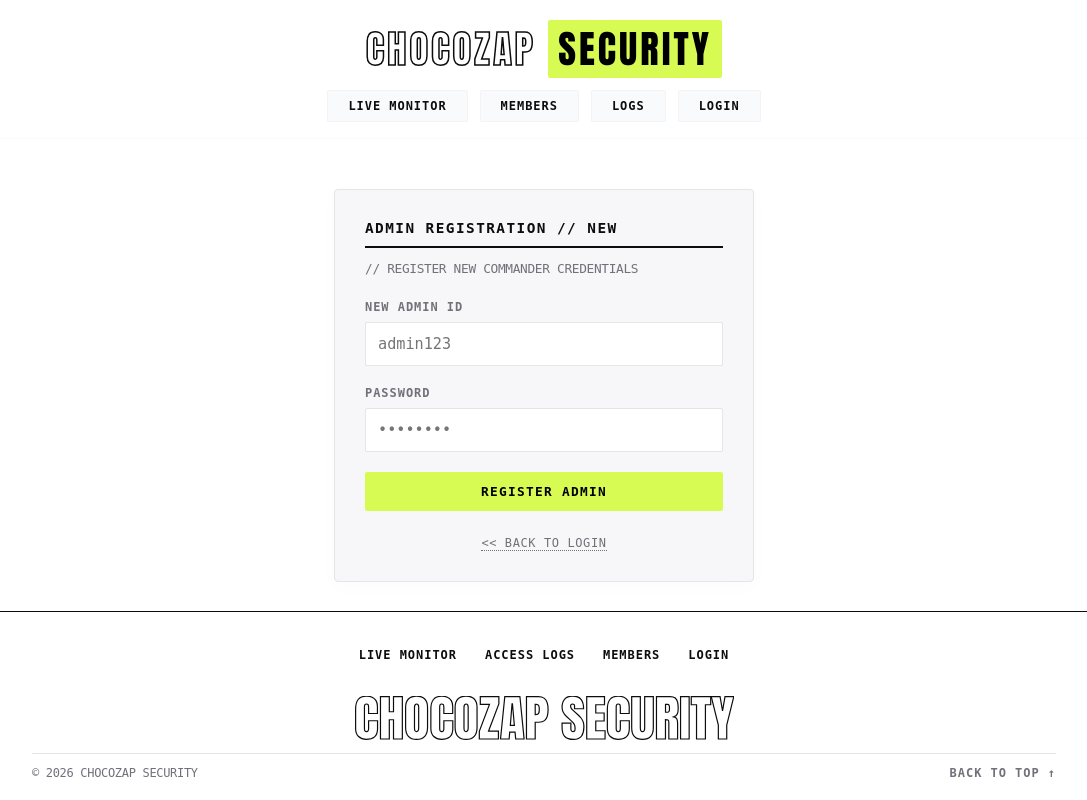
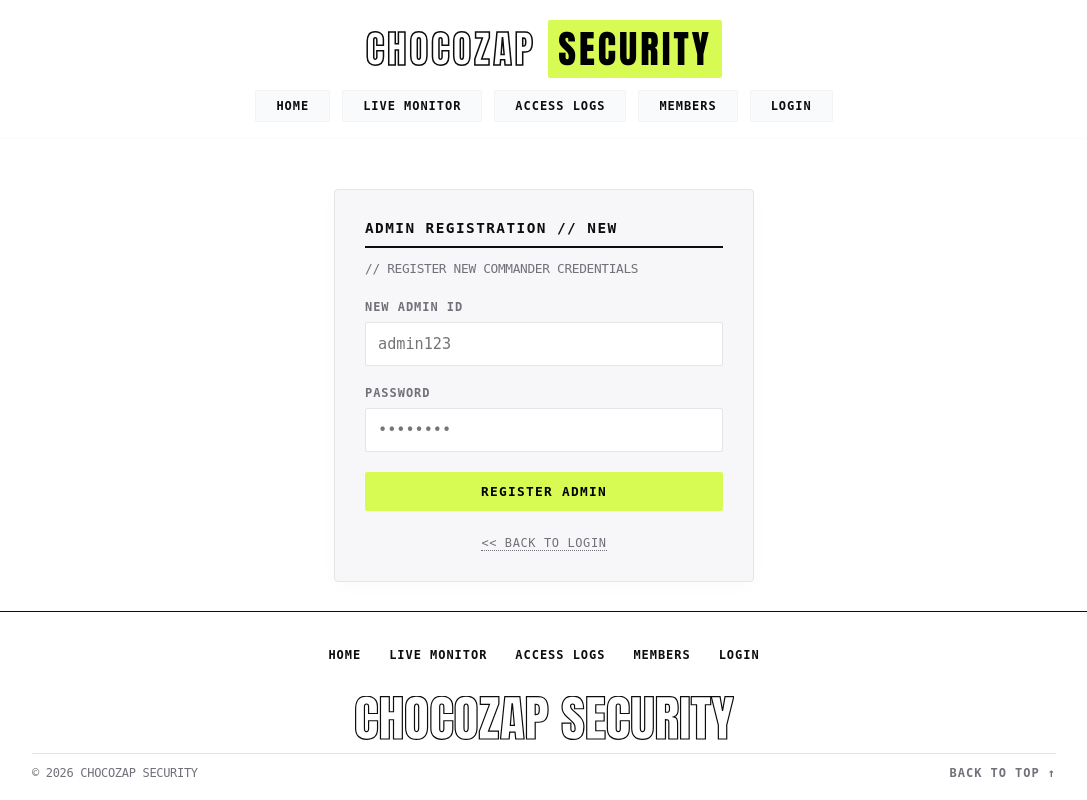
Before and after one commit to UMEZAWADAN/A-02, a FastAPI app: page /admin/register in a window 1280 px wide. Shown: the whole page, without its empty margins (96-1183 px from the left). Run offline with FastAPI, Linux system fonts and the light colour scheme.

Commit message:
リンク追加

```diff
--- a/templates/admin_register.html
+++ b/templates/admin_register.html
@@ -35,7 +35,7 @@
             box-sizing: border-box;
         }
 
-        /* 共通ヘッダー（index.htmlと完全統一） */
+        /* 共通ヘッダー */
         .site-header {
             position: fixed;
             top: 0;
@@ -87,6 +87,7 @@
             display: flex;
             gap: 12px;
             justify-content: center;
+            flex-wrap: wrap;
         }
         .nav-btn {
             background: rgba(236, 238, 242, 0.3);
@@ -221,7 +222,8 @@
             color: var(--text-main);
             border-bottom-color: var(--text-main);
         }
-        /* フッター：ナビ + アウトライン文字のロゴ + 著作権 */
+
+        /* フッター */
         .site-footer {
             margin-top: auto;
             margin-left: -20px;
@@ -258,12 +260,6 @@
         .footer-nav a:hover,
         .footer-nav a.current {
             border-bottom-color: var(--accent-lime);
-        }
-        .footer-nav a.logout {
-            color: var(--danger-color);
-        }
-        .footer-nav a.logout:hover {
-            border-bottom-color: var(--danger-color);
         }
 
         .footer-wordmark {
@@ -319,9 +315,10 @@
             <h1><a href="/" class="brand-link" aria-label="CHOCOZAP SECURITY ホームへ">CHOCOZAP <span>SECURITY</span></a></h1>
         </div>
         <nav class="nav-container">
-            <a href="/" class="nav-btn">LIVE MONITOR</a>
+            <a href="/" class="nav-btn">HOME</a>
+            <a href="/live" class="nav-btn">LIVE MONITOR</a>
+            <a href="/admin/logs" class="nav-btn">ACCESS LOGS</a>
             <a href="/admin/members" class="nav-btn">MEMBERS</a>
-            <a href="/admin/logs" class="nav-btn">LOGS</a>
             <a href="/admin/login" class="nav-btn">LOGIN</a>
         </nav>
     </header>
@@ -355,7 +352,8 @@
     <footer class="site-footer">
         <div class="footer-inner">
             <nav class="footer-nav">
-                <a href="/">LIVE MONITOR</a>
+                <a href="/">HOME</a>
+                <a href="/live">LIVE MONITOR</a>
                 <a href="/admin/logs">ACCESS LOGS</a>
                 <a href="/admin/members">MEMBERS</a>
                 <a href="/admin/login">LOGIN</a>
```
Also changed, not shown: templates/admin_login.html (+9 -11 lines), templates/logs.html (+8 -9 lines), templates/members.html (+8 -22 lines).
